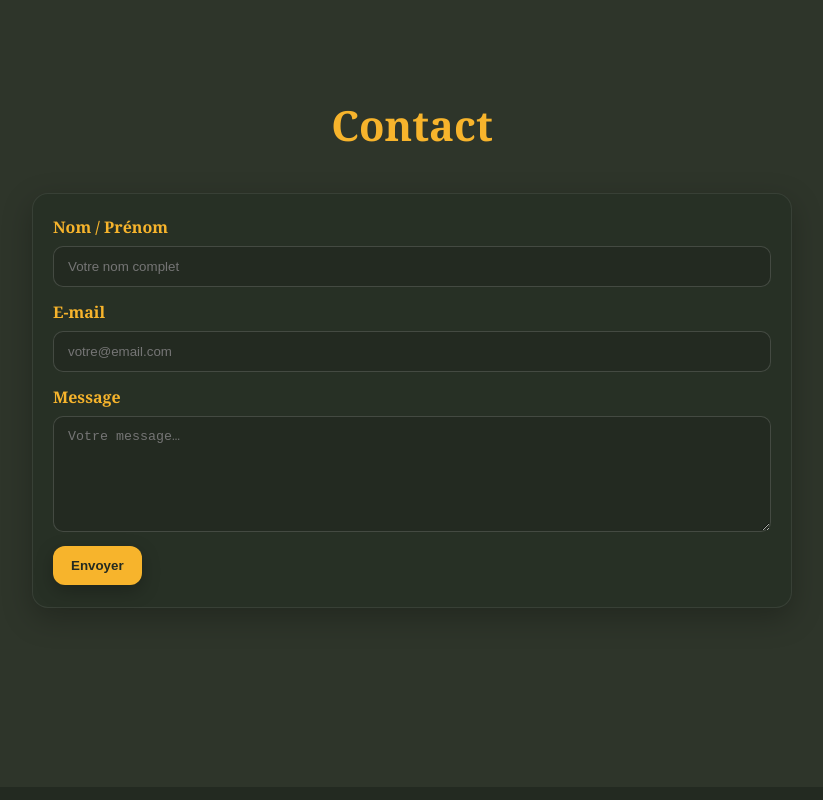
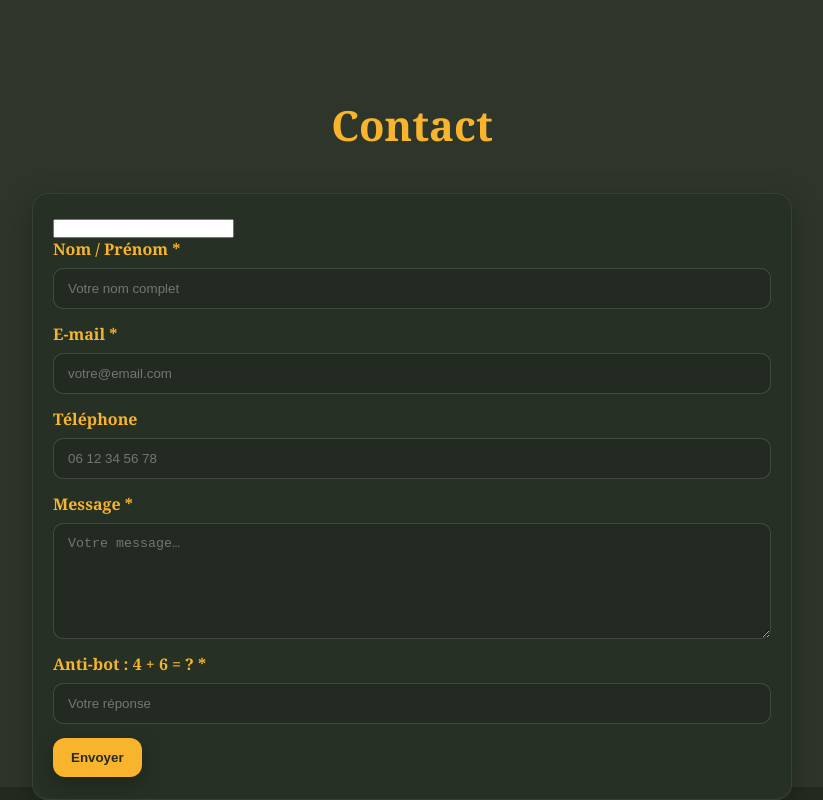
Before and after one commit to ghjuvanrico/mon-site-paul, a React (Vite) app: page / in a window 1280 px wide. Shown: the part 2413-3213 px from the top of the page, without its empty margins (228-1051 px from the left). Built offline with nearby package versions, Linux system fonts and the light colour scheme.

Commit message:
protec + info

```diff
--- a/src/App.jsx
+++ b/src/App.jsx
@@ -152,13 +152,28 @@ function PostersPage() {
    Contact Section
    ================ */
 function ContactSection() {
-  const [form, setForm] = useState({ name: '', email: '', message: '' });
+  // anti-bot: honeypot + petite addition
+  const [hp, setHp] = useState(''); // doit rester vide pour les humains
+  const [a] = useState(() => Math.floor(2 + Math.random() * 7));
+  const [b] = useState(() => Math.floor(2 + Math.random() * 7));
+  const [answer, setAnswer] = useState('');
+
+  const [form, setForm] = useState({ name: '', email: '', phone: '', message: '' });
   const [state, setState] = useState({ sending: false, ok: null, msg: '' });
 
   async function onSubmit(e) {
     e.preventDefault();
+
+    if (hp) { // bot détecté (champ caché rempli)
+      setState({ sending: false, ok: false, msg: 'Échec validation anti-bot.' });
+      return;
+    }
+    if (Number(answer) !== a + b) {
+      setState({ sending: false, ok: false, msg: 'Réponse anti-bot incorrecte.' });
+      return;
+    }
     if (!form.name.trim() || !form.email.trim() || !form.message.trim()) {
-      setState({ sending: false, ok: false, msg: 'Merci de compléter tous les champs.' });
+      setState({ sending: false, ok: false, msg: 'Merci de compléter tous les champs obligatoires.' });
       return;
     }
 
@@ -167,12 +182,20 @@ function ContactSection() {
       const res = await fetch('/api/send-email', {
         method: 'POST',
         headers: { 'Content-Type': 'application/json' },
-        body: JSON.stringify(form),
+        body: JSON.stringify({
+          name: form.name,
+          email: form.email,
+          phone: form.phone,
+          message: form.message,
+          antibot: { a, b, answer },
+          hp,
+        }),
       });
       const data = await res.json().catch(() => ({}));
       if (res.ok && data?.ok) {
         setState({ sending: false, ok: true, msg: 'Message envoyé. Merci !' });
-        setForm({ name: '', email: '', message: '' });
+        setForm({ name: '', email: '', phone: '', message: '' });
+        setAnswer('');
       } else {
         setState({ sending: false, ok: false, msg: data?.error || 'Erreur lors de l’envoi.' });
       }
@@ -186,8 +209,19 @@ function ContactSection() {
       <h2>Contact</h2>
 
       <form className="contact-card" onSubmit={onSubmit} noValidate>
+        {/* honeypot (ne pas remplir) */}
+        <input
+          type="text"
+          className="hp-field"
+          autoComplete="off"
+          value={hp}
+          onChange={(e) => setHp(e.target.value)}
+          tabIndex={-1}
+          aria-hidden="true"
+        />
+
         <div className="form-row">
-          <label htmlFor="name">Nom / Prénom</label>
+          <label htmlFor="name">Nom / Prénom *</label>
           <input
             id="name"
             type="text"
@@ -199,7 +233,7 @@ function ContactSection() {
         </div>
 
         <div className="form-row">
-          <label htmlFor="email">E-mail</label>
+          <label htmlFor="email">E-mail *</label>
           <input
             id="email"
             type="email"
@@ -211,13 +245,38 @@ function ContactSection() {
         </div>
 
         <div className="form-row">
-          <label htmlFor="message">Message</label>
+          <label htmlFor="phone">Téléphone</label>
+          <input
+            id="phone"
+            type="tel"
+            placeholder="06 12 34 56 78"
+            value={form.phone}
+            onChange={(e) => setForm({ ...form, phone: e.target.value })}
+            inputMode="tel"
+          />
+        </div>
+
+        <div className="form-row">
+          <label htmlFor="message">Message *</label>
           <textarea
             id="message"
             placeholder="Votre message…"
             rows={6}
             value={form.message}
             onChange={(e) => setForm({ ...form, message: e.target.value })}
+            required
+          />
+        </div>
+
+        <div className="form-row antibot-row">
+          <label htmlFor="antibot">Anti-bot : {a} + {b} = ? *</label>
+          <input
+            id="antibot"
+            type="number"
+            inputMode="numeric"
+            placeholder="Votre réponse"
+            value={answer}
+            onChange={(e) => setAnswer(e.target.value)}
             required
           />
         </div>
```
Also changed, not shown: api/send-email.js (+52 -18 lines).
